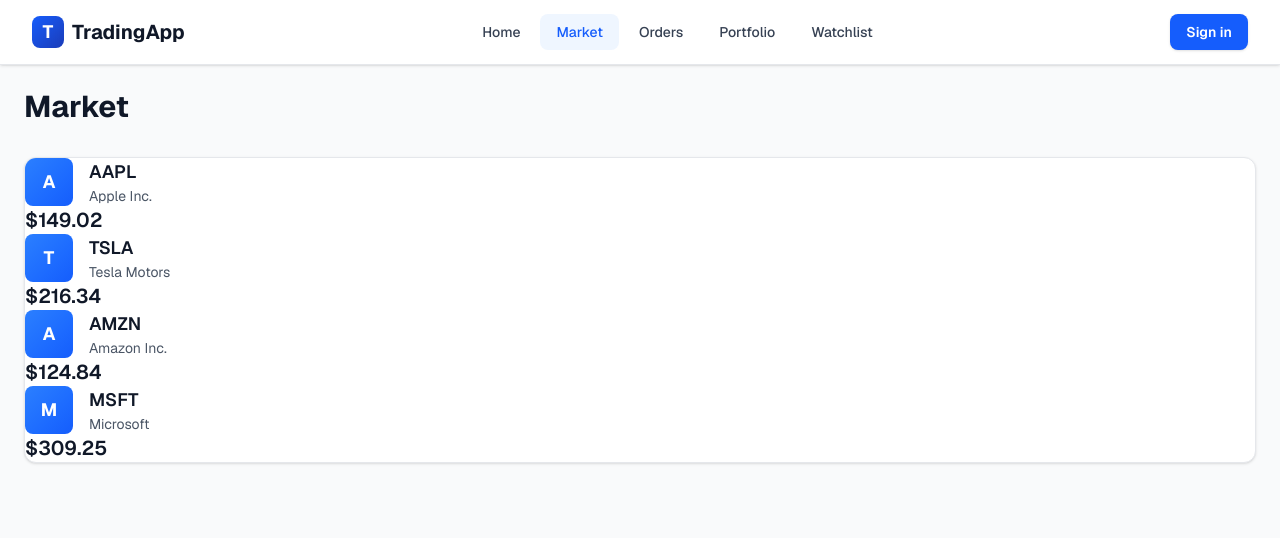
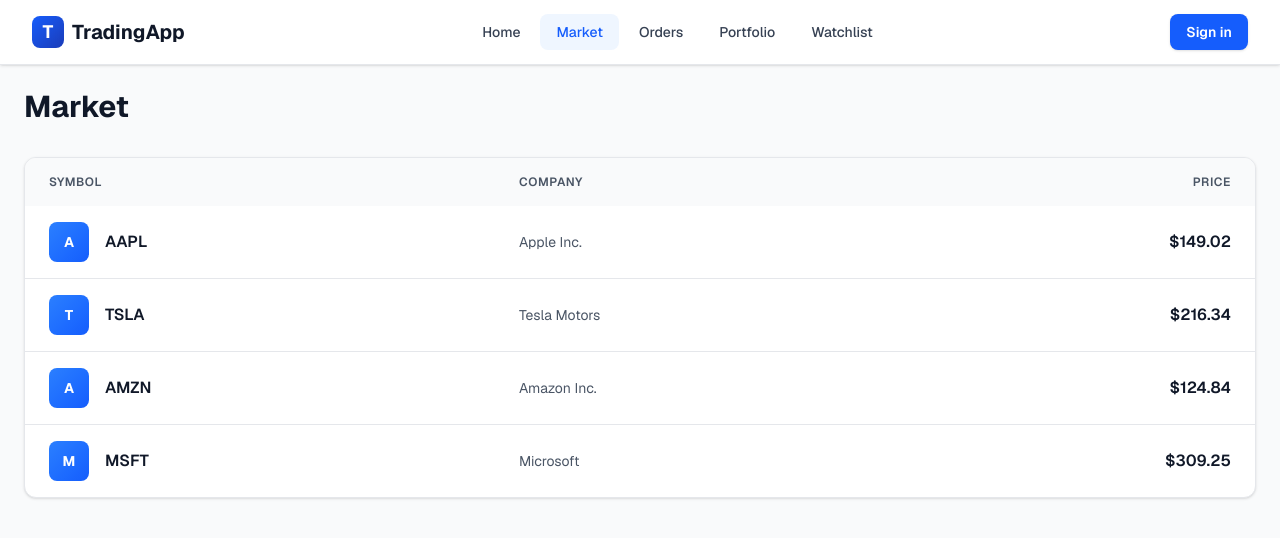
Before and after one commit to Roarsan/Trading-web, a Next.js app: page /market in a window 1280 px wide. Shown: the top 538 px of the page. Built offline with nearby package versions, Linux system fonts and the light colour scheme; no server answers.

Commit message:
style completed Working on web socket and real time data now

```diff
--- a/src/app/globals.css
+++ b/src/app/globals.css
@@ -129,16 +129,12 @@
     @apply space-y-6;
   }
 
-  .row {
-    @apply flex;
-  }
-
   .row-gap {
     @apply flex space-x-4;
   }
 
-  .row-justify {
-    @apply flex justify-between items-center;
+  .row-gap-center {
+    @apply flex items-center gap-4;
   }
 
   .form-label {
@@ -237,10 +233,6 @@
     @apply w-10 h-10 bg-gradient-to-br from-blue-500 to-blue-600 rounded-lg flex items-center justify-center;
   }
 
-  .icon-circle-md {
-    @apply w-12 h-12 bg-gradient-to-br from-blue-500 to-blue-600 rounded-lg flex items-center justify-center;
-  }
-
   .icon-circle-error {
     @apply w-16 h-16 bg-red-100 dark:bg-red-900/20 rounded-full flex items-center justify-center mx-auto mb-4;
   }
--- a/src/app/market/page.tsx
+++ b/src/app/market/page.tsx
@@ -15,31 +15,45 @@
                     <ErrorDisplay error={error} title="Market Error" />
                 </div>}
 
-                {/* Live Prices List */}
+                {/* Live Prices Table */}
                 <section className="card card-table">
                     {stocks.length === 0 && !error ? (
                         <div className="empty-state">
                             <p className="text-muted-lg">No stocks available.</p>
                         </div>
                     ) : (
-                        <div className="table-body">
-                            {stocks.map((stock) => (
-                                <div
-                                    key={stock.symbol}
-                                    className="table-row card-padded row-justify"
-                                >
-                                    <div className="row-gap items-center">
-                                        <div className="icon-circle-md">
-                                            <span className="text-white font-bold text-lg">{stock.symbol.charAt(0)}</span>
-                                        </div>
-                                        <div>
-                                            <p className="text-strong text-lg">{stock.symbol}</p>
-                                            <p className="text-muted-sm">{stock.name}</p>
-                                        </div>
-                                    </div>
-                                    <p className="text-strong text-xl">${stock.price.toFixed(2)}</p>
-                                </div>
-                            ))}
+                        <div className="overflow-x-auto">
+                            <table className="table">
+                                <thead className="table-head">
+                                    <tr>
+                                        <th className="table-head-cell text-left">Symbol</th>
+                                        <th className="table-head-cell text-left">Company</th>
+                                        <th className="table-head-cell text-right">Price</th>
+                                    </tr>
+                                </thead>
+                                <tbody className="table-body">
+                                    {stocks.map((stock) => (
+                                        <tr key={stock.symbol} className="table-row">
+                                            <td className="table-cell">
+                                                <div className="row-gap-center">
+                                                    <div className="icon-circle-sm">
+                                                        <span className="text-white font-bold text-sm">
+                                                            {stock.symbol.charAt(0)}
+                                                        </span>
+                                                    </div>
+                                                    <span className="text-strong">{stock.symbol}</span>
+                                                </div>
+                                            </td>
+                                            <td className="table-cell text-muted-sm">
+                                                {stock.name}
+                                            </td>
+                                            <td className="table-cell table-cell-right text-strong">
+                                                ${stock.price.toFixed(2)}
+                                            </td>
+                                        </tr>
+                                    ))}
+                                </tbody>
+                            </table>
                         </div>
                     )}
                 </section>
--- a/src/client/hooks/usePortfolio.ts
+++ b/src/client/hooks/usePortfolio.ts
@@ -44,12 +44,10 @@
       if (requestId !== requestIdRef.current) return;
       if (err instanceof Error) {
         setError(err);
-        setRows([]);
         return;
       }
 
       setError(new Error("Unknown error"));
-      setRows([]);
     }
   }, [marketSimulation]);
 
```
Also changed, not shown: src/app/layout.tsx (line endings or trailing spaces), 1 other file (tests, documents, lock files or other folders).
